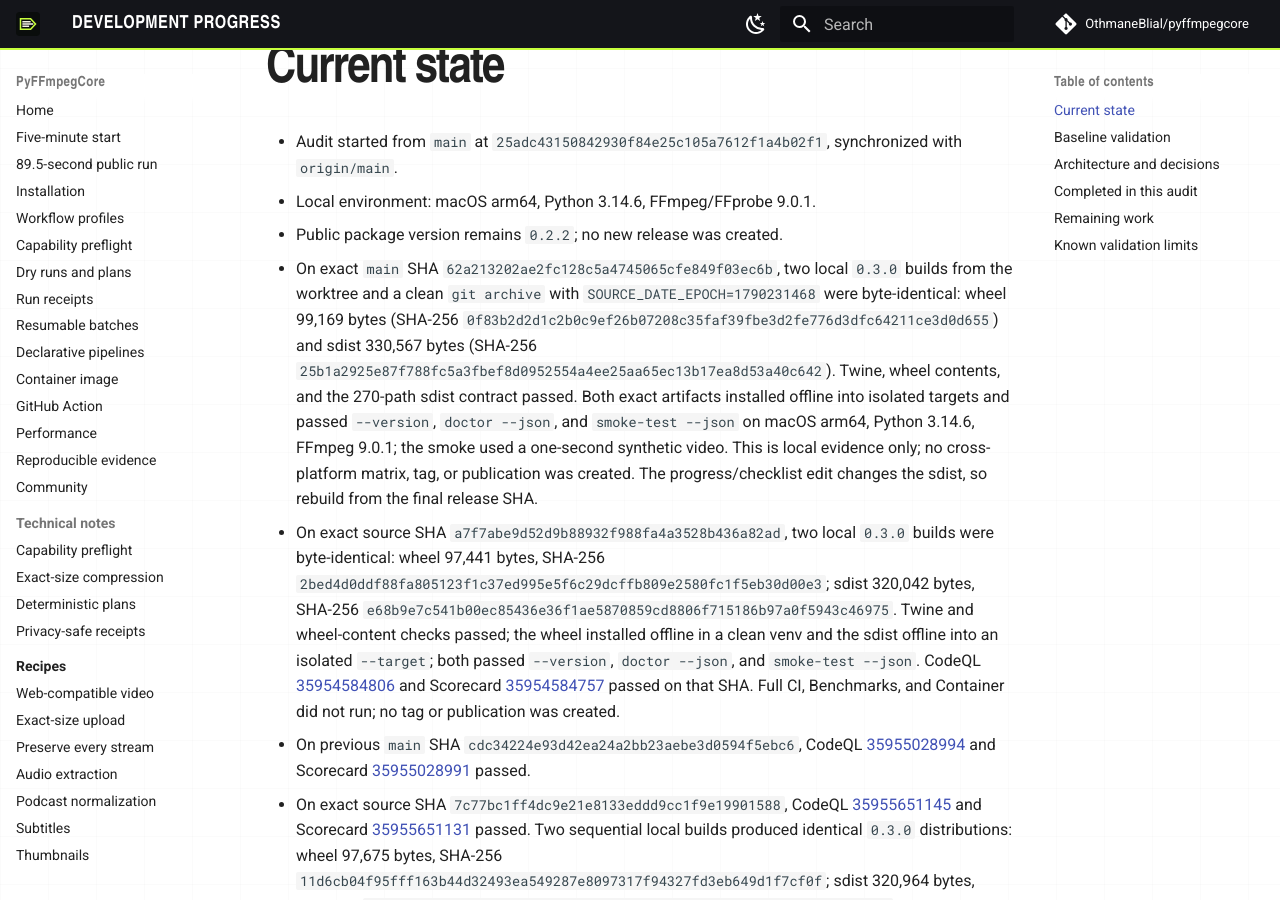
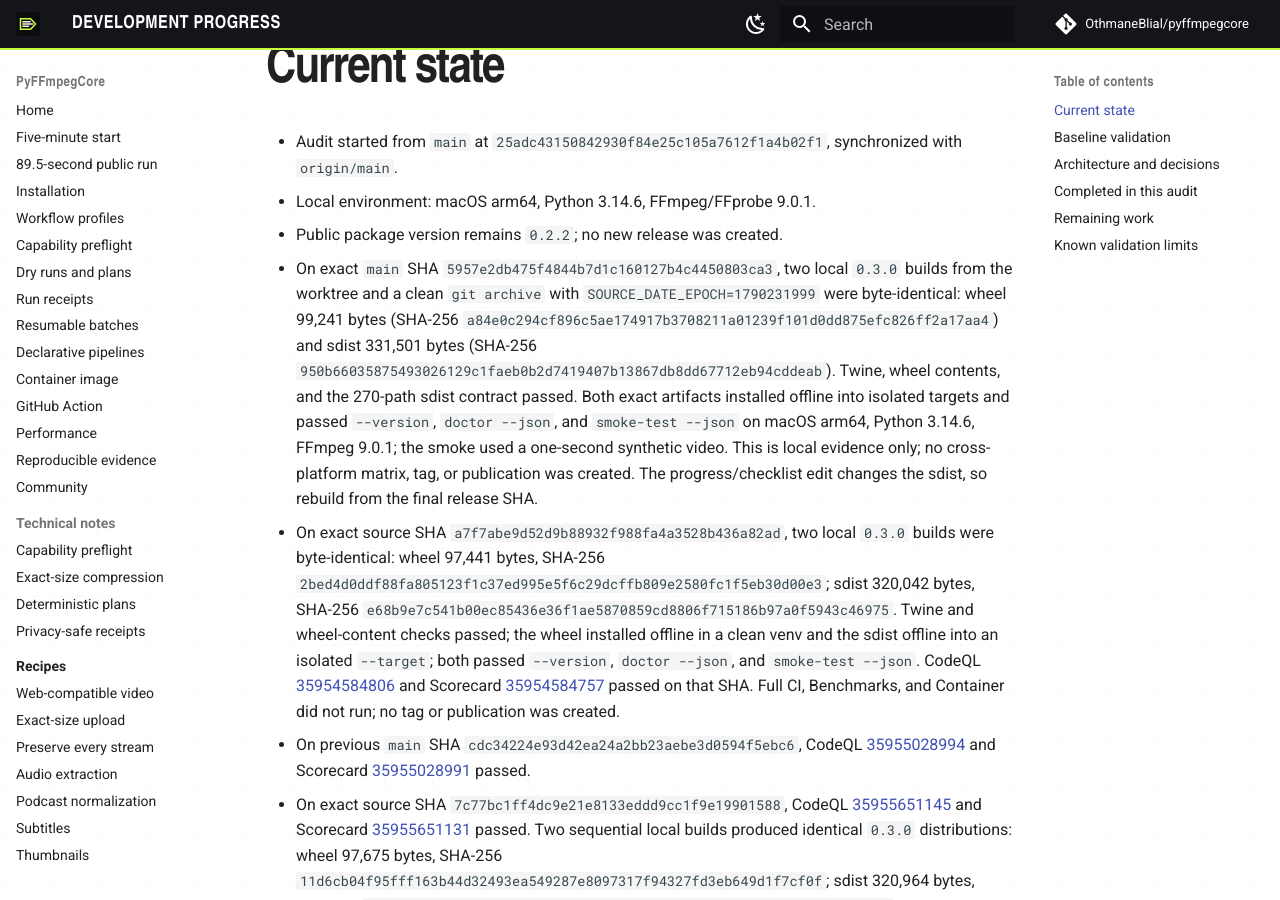
Before and after one commit to OthmaneBlial/pyffmpegcore, an MkDocs documentation site: the page built from docs/PROGRESS.md, in a window 1280 px wide and 900 px high, scrolled down 510 px. Built offline with MkDocs 1.6.1 and Material for MkDocs 9.7.7, drawn with Linux system fonts in a browser that asks for light colours; comment, search, counter and statistics services are not loaded.

Commit message:
docs: refresh current artifact hashes

```diff
--- a/docs/PROGRESS.md
+++ b/docs/PROGRESS.md
@@ -7,7 +7,7 @@ Updated: 2026-09-24
 - Audit started from `main` at `25adc43150842930f84e25c105a7612f1a4b02f1`, synchronized with `origin/main`.
 - Local environment: macOS arm64, Python 3.14.6, FFmpeg/FFprobe 9.0.1.
 - Public package version remains `0.2.2`; no new release was created.
-- On exact `main` SHA `62a213202ae2fc128c5a4745065cfe849f03ec6b`, two local `0.3.0` builds from the worktree and a clean `git archive` with `SOURCE_DATE_EPOCH=1790231468` were byte-identical: wheel 99,169 bytes (SHA-256 `0f83b2d2d1c2b0c9ef26b07208c35faf39fbe3d2fe776d3dfc64211ce3d0d655`) and sdist 330,567 bytes (SHA-256 `25b1a2925e87f788fc5a3fbef8d0952554a4ee25aa65ec13b17ea8d53a40c642`). Twine, wheel contents, and the 270-path sdist contract passed. Both exact artifacts installed offline into isolated targets and passed `--version`, `doctor --json`, and `smoke-test --json` on macOS arm64, Python 3.14.6, FFmpeg 9.0.1; the smoke used a one-second synthetic video. This is local evidence only; no cross-platform matrix, tag, or publication was created. The progress/checklist edit changes the sdist, so rebuild from the final release SHA.
+- On exact `main` SHA `5957e2db475f4844b7d1c160127b4c4450803ca3`, two local `0.3.0` builds from the worktree and a clean `git archive` with `SOURCE_DATE_EPOCH=1790231999` were byte-identical: wheel 99,241 bytes (SHA-256 `a84e0c294cf896c5ae174917b3708211a01239f101d0dd875efc826ff2a17aa4`) and sdist 331,501 bytes (SHA-256 `950b66035875493026129c1faeb0b2d7419407b13867db8dd67712eb94cddeab`). Twine, wheel contents, and the 270-path sdist contract passed. Both exact artifacts installed offline into isolated targets and passed `--version`, `doctor --json`, and `smoke-test --json` on macOS arm64, Python 3.14.6, FFmpeg 9.0.1; the smoke used a one-second synthetic video. This is local evidence only; no cross-platform matrix, tag, or publication was created. The progress/checklist edit changes the sdist, so rebuild from the final release SHA.
 - On exact source SHA `a7f7abe9d52d9b88932f988fa4a3528b436a82ad`, two local `0.3.0` builds were byte-identical: wheel 97,441 bytes, SHA-256 `2bed4d0ddf88fa805123f1c37ed995e5f6c29dcffb809e2580fc1f5eb30d00e3`; sdist 320,042 bytes, SHA-256 `e68b9e7c541b00ec85436e36f1ae5870859cd8806f715186b97a0f5943c46975`. Twine and wheel-content checks passed; the wheel installed offline in a clean venv and the sdist offline into an isolated `--target`; both passed `--version`, `doctor --json`, and `smoke-test --json`. CodeQL [35954584806](https://github.com/OthmaneBlial/pyffmpegcore/actions/runs/35954584806) and Scorecard [35954584757](https://github.com/OthmaneBlial/pyffmpegcore/actions/runs/35954584757) passed on that SHA. Full CI, Benchmarks, and Container did not run; no tag or publication was created.
 - On previous `main` SHA `cdc34224e93d42ea24a2bb23aebe3d0594f5ebc6`, CodeQL [35955028994](https://github.com/OthmaneBlial/pyffmpegcore/actions/runs/35955028994) and Scorecard [35955028991](https://github.com/OthmaneBlial/pyffmpegcore/actions/runs/35955028991) passed.
 - On exact source SHA `7c77bc1ff4dc9e21e8133eddd9cc1f9e19901588`, CodeQL [35955651145](https://github.com/OthmaneBlial/pyffmpegcore/actions/runs/35955651145) and Scorecard [35955651131](https://github.com/OthmaneBlial/pyffmpegcore/actions/runs/35955651131) passed. Two sequential local builds produced identical `0.3.0` distributions: wheel 97,675 bytes, SHA-256 `11d6cb04f95fff163b44d32493ea549287e8097317f94327fd3eb649d1f7cf0f`; sdist 320,964 bytes, SHA-256 `a7ac2ca84f9806e5d649f48b70b1ad16d55e80c5133f395cfc9119d90208d23b`. Twine, wheel contents, and source archive contract passed. Offline installations of both artifacts passed `--version`, `doctor --json`, and `smoke-test --json` on macOS arm64, Python 3.14.6, FFmpeg 9.0.1. Full CI, Benchmarks, and Container did not run; no tag or publication was created.
```
Also changed, not shown: RELEASE_CHECKLIST.md (+1 -1 lines).
